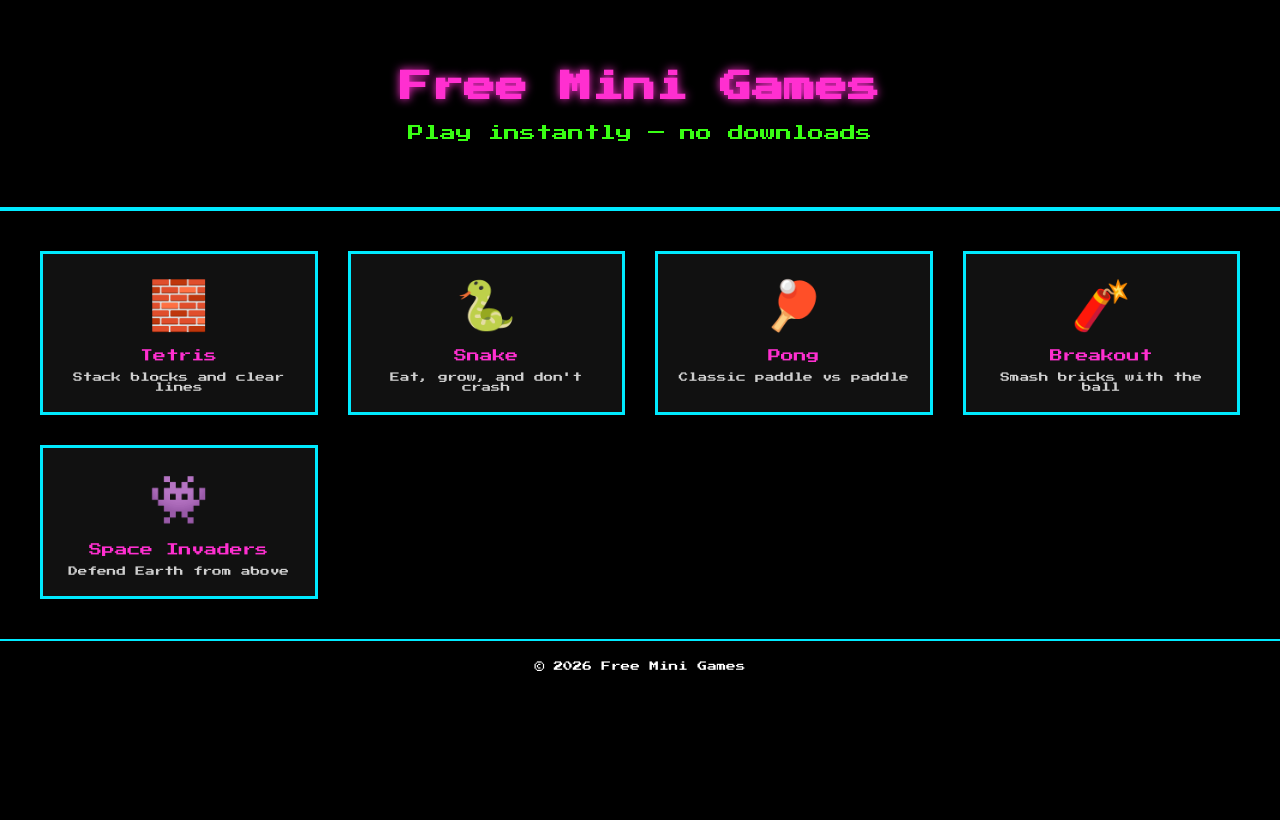
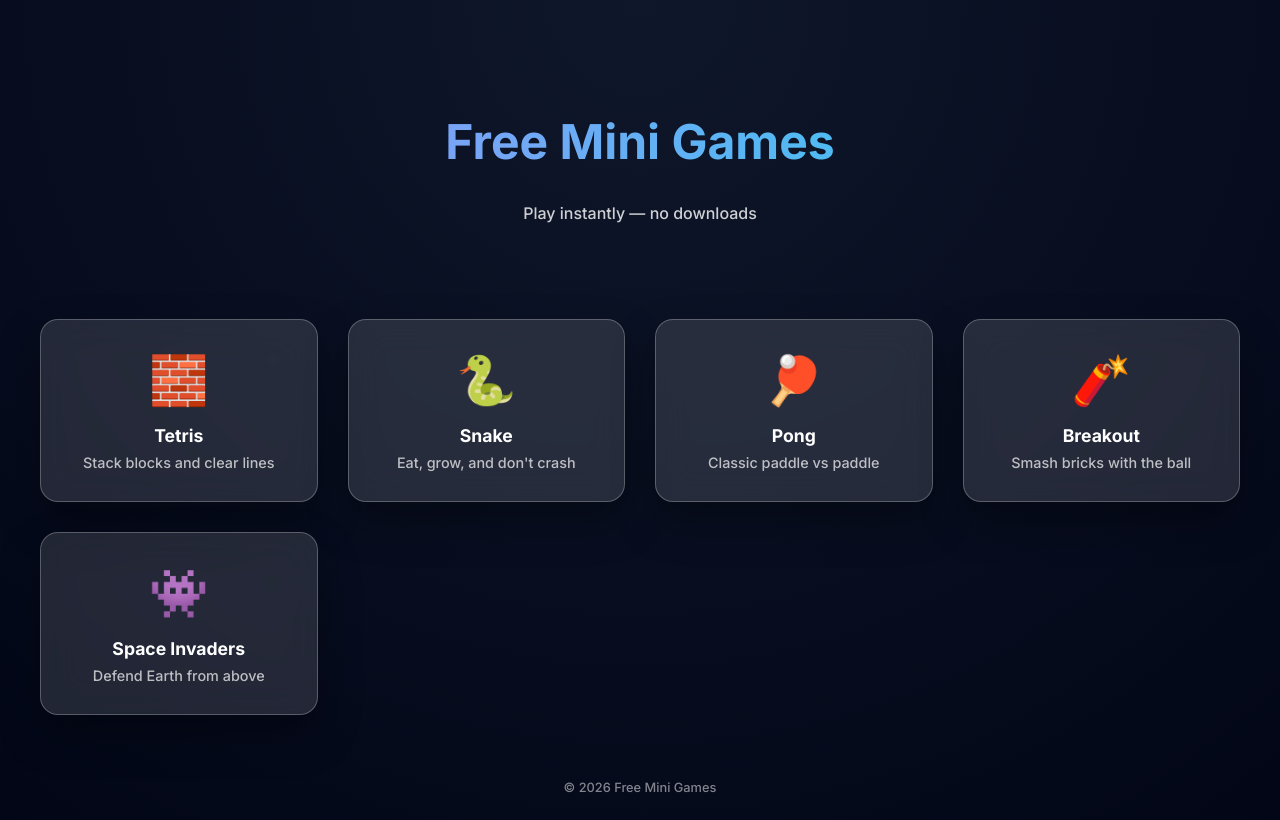
Before and after one commit to sheldoncooper9382-beep/freegames, a plain HTML site: page index.html in a window 1280 px wide. Drawn offline with Linux system fonts and the light colour scheme; files that its build step writes are made by us from their sources; files whose address does not match are found by name.

Commit message:
Update style.css

```diff
--- a/style.css
+++ b/style.css
@@ -1,11 +1,8 @@
-@import url('https://fonts.googleapis.com/css2?family=Press+Start+2P&display=swap');
-
 :root {
-  --bg: #000;
-  --neon-pink: #ff2fd0;
-  --neon-blue: #00eaff;
-  --neon-green: #39ff14;
-  --card-bg: #111;
+  --glass-bg: rgba(255,255,255,0.12);
+  --glass-border: rgba(255,255,255,0.25);
+  --accent: #8b5cf6;
+  --bg: radial-gradient(circle at top, #0f172a, #020617);
 }
 
 * {
@@ -14,76 +11,77 @@
 
 body {
   margin: 0;
+  min-height: 100vh;
   background: var(--bg);
+  font-family: 'Inter', system-ui, sans-serif;
   color: white;
-  font-family: 'Press Start 2P', monospace;
   text-align: center;
 }
 
 /* HERO */
 .hero {
-  padding: 50px 20px;
-  border-bottom: 4px solid var(--neon-blue);
+  padding: 80px 20px 40px;
 }
 
 .hero h1 {
-  color: var(--neon-pink);
-  font-size: 2rem;
-  text-shadow: 0 0 10px var(--neon-pink);
+  font-size: 3rem;
+  font-weight: 700;
+  background: linear-gradient(90deg, #a78bfa, #22d3ee);
+  -webkit-background-clip: text;
+  color: transparent;
 }
 
 .subtitle {
-  color: var(--neon-green);
-  margin-top: 15px;
+  opacity: 0.8;
+  margin-top: 12px;
 }
 
-.tagline {
-  font-size: 0.7rem;
-  opacity: 0.8;
-  margin-top: 10px;
-}
-
-/* GAMES GRID */
+/* GRID */
 .games-grid {
   display: grid;
-  grid-template-columns: repeat(auto-fit, minmax(220px, 1fr));
+  grid-template-columns: repeat(auto-fit, minmax(230px, 1fr));
   gap: 30px;
   padding: 40px;
 }
 
-/* GAME CARD */
+/* GLASS CARD */
 .game-card {
-  background: var(--card-bg);
-  border: 3px solid var(--neon-blue);
-  padding: 20px;
+  backdrop-filter: blur(18px);
+  -webkit-backdrop-filter: blur(18px);
+  background: var(--glass-bg);
+  border: 1px solid var(--glass-border);
+  border-radius: 18px;
+  padding: 30px 20px;
   cursor: pointer;
-  transition: transform 0.2s, box-shadow 0.2s;
+  transition: transform .25s ease, box-shadow .25s ease;
+  box-shadow: 0 20px 40px rgba(0,0,0,0.35);
 }
 
 .game-card:hover {
-  transform: translateY(-6px);
-  box-shadow: 0 0 20px var(--neon-blue);
+  transform: translateY(-8px) scale(1.02);
+  box-shadow: 0 30px 60px rgba(0,0,0,0.55);
 }
 
 .game-icon {
   font-size: 3rem;
-  margin-bottom: 15px;
+  margin-bottom: 16px;
+  color: var(--accent);
 }
 
 .game-title {
-  font-size: 0.8rem;
-  color: var(--neon-pink);
+  font-weight: 600;
+  font-size: 1.1rem;
 }
 
 .game-desc {
-  font-size: 0.6rem;
-  margin-top: 10px;
-  opacity: 0.8;
+  font-size: 0.9rem;
+  opacity: 0.7;
+  margin-top: 8px;
 }
 
 /* FOOTER */
 footer {
-  padding: 20px;
-  font-size: 0.6rem;
-  border-top: 2px solid var(--neon-blue);
+  padding: 25px;
+  font-size: 0.8rem;
+  opacity: 0.5;
 }
```
